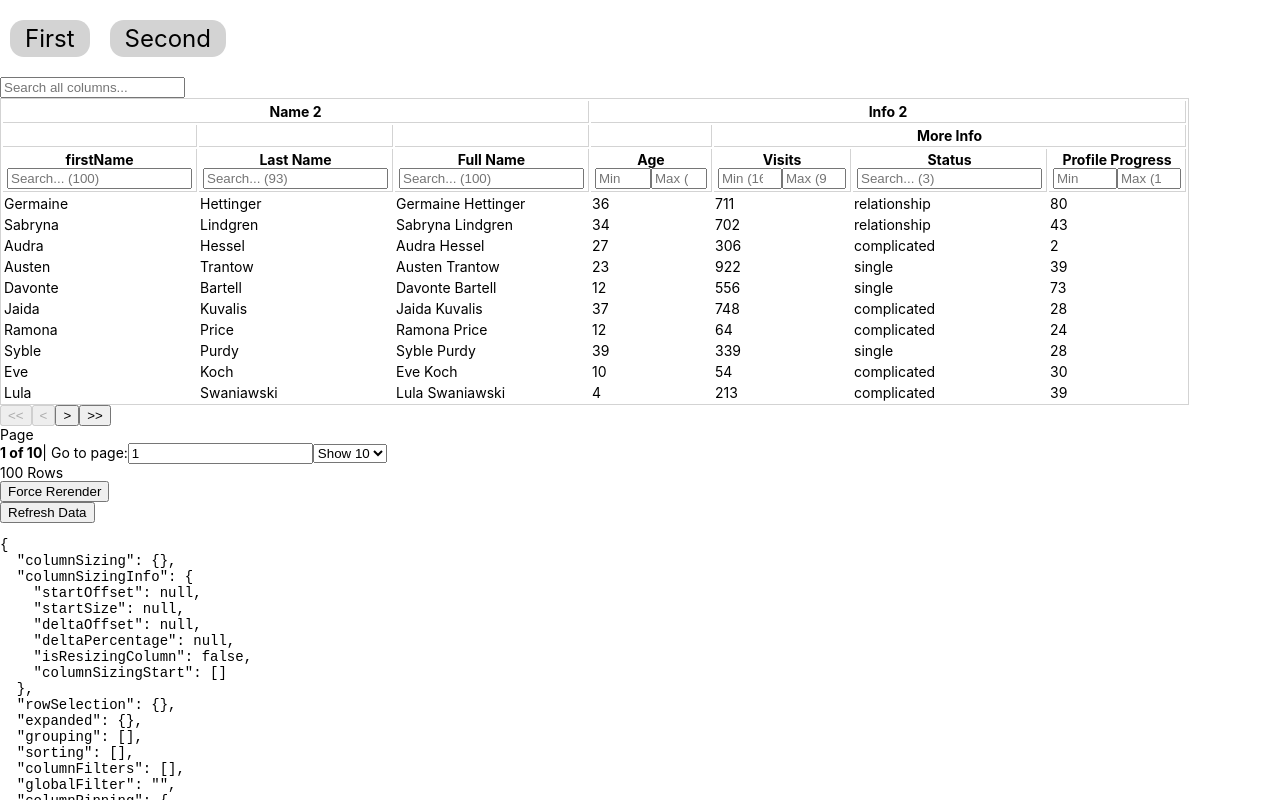
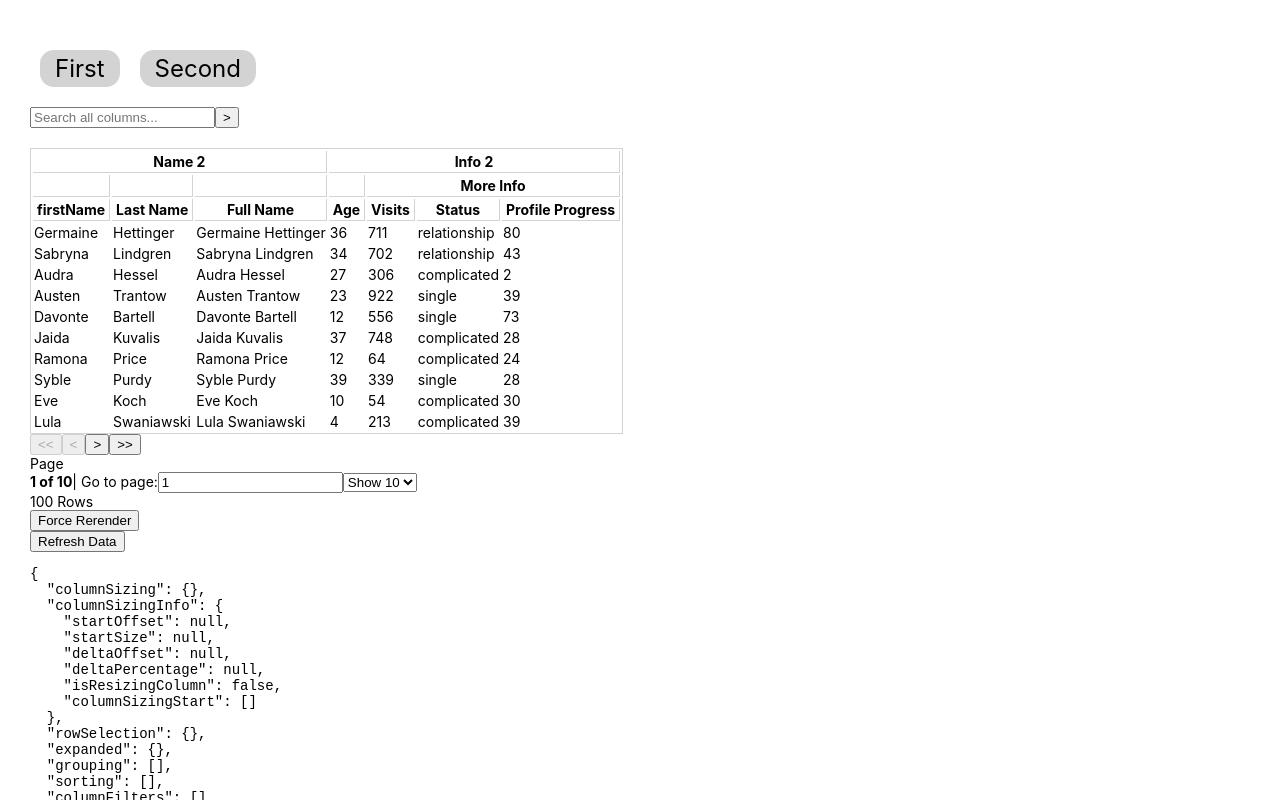
Before and after one commit to aMadAlien/react-table, a React (Create React App) app: page /second in a window 1280 px wide. Shown: the top 800 px of the page. Built offline with nearby package versions, Linux system fonts and the light colour scheme.

Commit message:
changed search dropdown

```diff
--- a/src/App.js
+++ b/src/App.js
@@ -1,4 +1,4 @@
-import {Outlet, Link, Route, Routes} from "react-router-dom";
+import {Route, Routes} from "react-router-dom";
 import {Fragment} from "react";
 import First from "./components/pages/First";
 import Second from "./components/pages/Second";
@@ -9,7 +9,7 @@ const App = () => {
         <Fragment>
             <Nav/>
             <Routes>
-                <Route path="/" element={<First/>} />
+                <Route index element={<First/>} />
                 <Route path="/second" element={<Second/>} />
             </Routes>
         </Fragment>
--- a/src/components/pages/PagesStyles.css
+++ b/src/components/pages/PagesStyles.css
@@ -24,3 +24,33 @@ tfoot {
 tfoot th {
   font-weight: normal;
 }
+
+.search__dropdow-menu{
+  margin-bottom: 20px;
+}
+
+.search__input{
+  display: flex;
+}
+
+.menu__def{
+  width: 200px;
+  background-color: #fff;
+  border: 1px solid black;
+  position: absolute;
+  list-style: none;
+  margin: 0;
+  padding: 0;
+}
+
+.menu__close{
+  visibility: hidden;
+}
+
+.menu__open{
+  visibility: visible;
+}
+
+.menu__item{
+  width: 96%;
+}
--- a/src/components/pages/Second.js
+++ b/src/components/pages/Second.js
@@ -1,4 +1,4 @@
-import React from 'react'
+import React, {useState} from 'react'
 import ReactDOM from 'react-dom/client'
 
 import './PagesStyles.css'
@@ -35,7 +35,7 @@ const fuzzyFilter = (row, columnId, value, addMeta) => {
     const original = Object.values(row.original);
     const searchInput = value.split(" ");
 
-    const a = searchInput.every(x => original.toString().toLowerCase().indexOf(x) > -1) ? original : console.log("no");
+    const a = searchInput.every(x => original.toString().toLowerCase().indexOf(x) > -1) ? original : "";
     return a;
 }
 
@@ -162,15 +162,33 @@ function First() {
         }
     }, [table.getState().columnFilters[0]?.id])
 
+    const [open, setOpen] = useState(true);
+
     return (
         <div className="p-2">
-            <div>
+            <div className="search__dropdow-menu">
+                <div className="search__input">
                     <DebouncedInput
                         value={globalFilter ?? ''}
                         onChange={value => setGlobalFilter(String(value))}
                         className="p-2 font-lg shadow border border-block"
                         placeholder="Search all columns..."
                     />
+                    <button onClick={() => setOpen(!open)}>{open ? ">" : "x"}</button>
+                </div>
+                <ul className={`menu__def ${open ? "menu__close" : "menu__open"}`}>
+                    {table.getHeaderGroups().map(headerGroup =>
+                        headerGroup.headers.map(header =>
+                            header.isPlaceholder ? null : (
+                                header.column.getCanFilter() ? (
+                                    <div>
+                                        <Filter column={header.column} table={table}/>
+                                    </div>
+                                ) : null
+                            )
+                        )
+                    )}
+                </ul>
             </div>
             <div className="h-2" />
             <table>
@@ -199,11 +217,11 @@ function First() {
                                                     desc: ' 🔽',
                                                 }[header.column.getIsSorted()] ?? null}
                                             </div>
-                                            {header.column.getCanFilter() ? (
-                                                <div>
-                                                    <Filter column={header.column} table={table} />
-                                                </div>
-                                            ) : null}
+                                            {/*{header.column.getCanFilter() ? (*/}
+                                            {/*    <div>*/}
+                                            {/*        <Filter column={header.column} table={table} />*/}
+                                            {/*    </div>*/}
+                                            {/*) : null}*/}
                                         </>
                                     )}
                                 </th>
@@ -339,7 +357,7 @@ function Filter({
                             ? `(${column.getFacetedMinMaxValues()?.[0]})`
                             : ''
                     }`}
-                    className="w-24 border shadow rounded"
+                    className="menu__item"
                 />
                 <DebouncedInput
                     type="number"
@@ -354,7 +372,7 @@ function Filter({
                             ? `(${column.getFacetedMinMaxValues()?.[1]})`
                             : ''
                     }`}
-                    className="w-24 border shadow rounded"
+                    className="menu__item"
                 />
             </div>
             <div className="h-1" />
@@ -370,8 +388,8 @@ function Filter({
                 type="text"
                 value={(columnFilterValue ?? '')}
                 onChange={value => column.setFilterValue(value)}
-                placeholder={`Search... (${column.getFacetedUniqueValues().size})`}
-                className="w-36 border shadow rounded"
+                placeholder={`Search my... (${column.getFacetedUniqueValues().size})`}
+                className="menu__item"
                 list={column.id + 'list'}
             />
             <div className="h-1" />
--- a/src/index.css
+++ b/src/index.css
@@ -5,6 +5,7 @@ body {
     sans-serif;
   -webkit-font-smoothing: antialiased;
   -moz-osx-font-smoothing: grayscale;
+  margin: 30px;
 }
 
 code {
```
Lines whose indentation alone changed are shown as unchanged.
